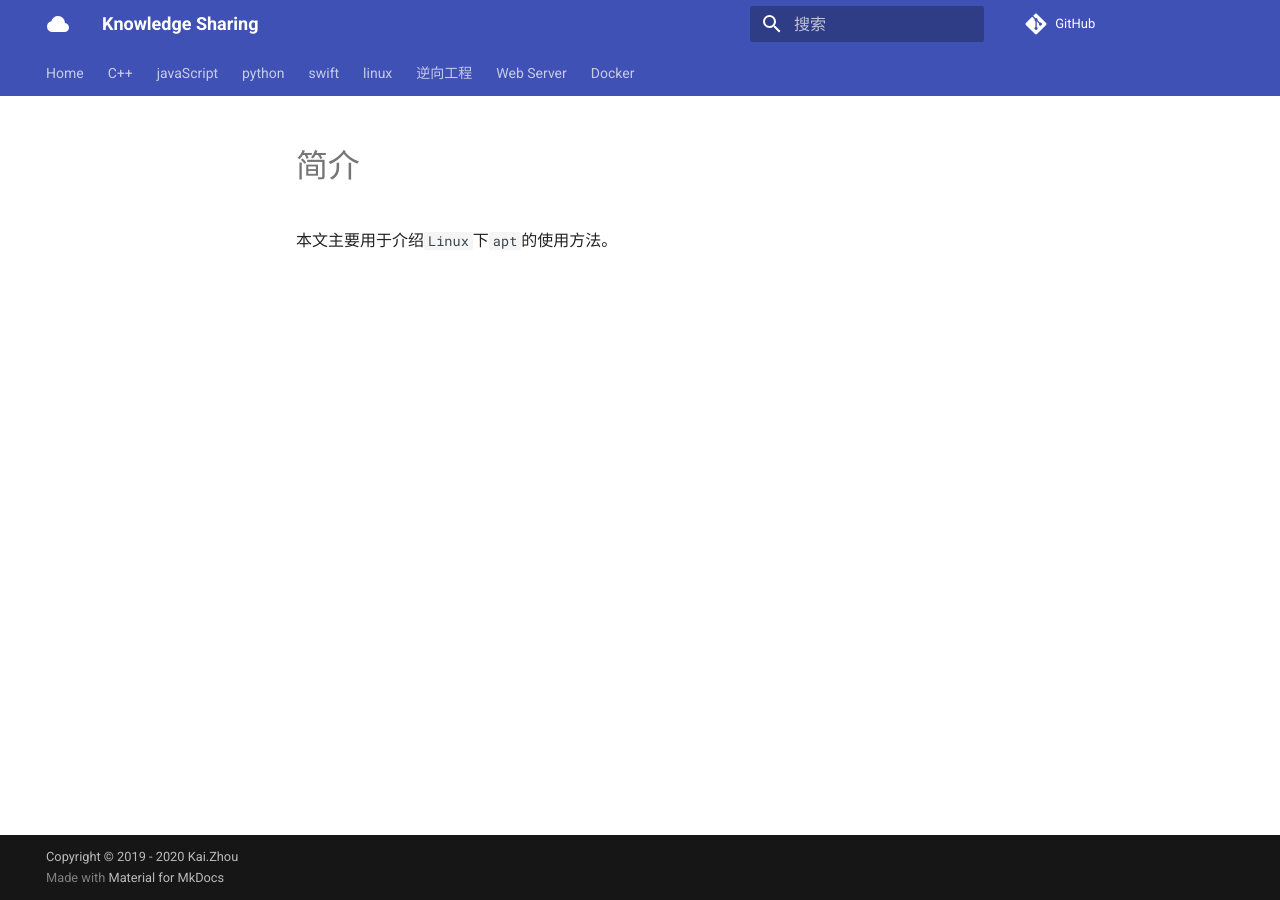
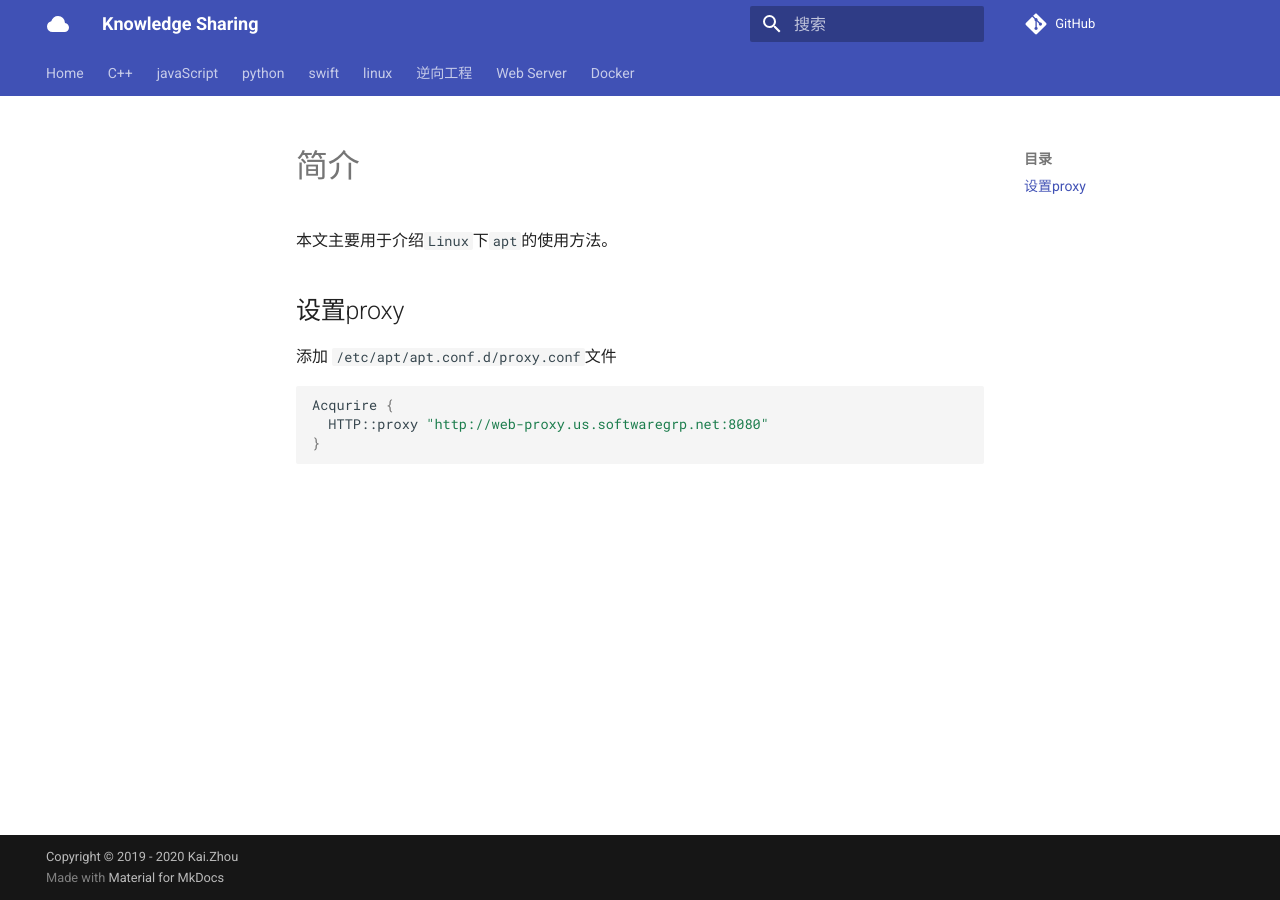
Before and after one commit to zhoukaidev/ks_blog, an MkDocs documentation site: the page built from docs/shell/linux/apt.md, in a window 1280 px wide. Built offline with MkDocs 1.6.1 and Material for MkDocs 9.7.7, drawn with Linux system fonts in a browser that asks for light colours; comment, search, counter and statistics services are not loaded.

Commit message:
Update apt.md

````diff
--- a/docs/shell/linux/apt.md
+++ b/docs/shell/linux/apt.md
@@ -1,3 +1,13 @@
 # 简介
 
 本文主要用于介绍`Linux`下`apt`的使用方法。
+
+## 设置proxy
+
+添加 `/etc/apt/apt.conf.d/proxy.conf`文件
+
+```shell
+Acqurire {
+  HTTP::proxy "http://web-proxy.us.softwaregrp.net:8080"
+}
+```
````
